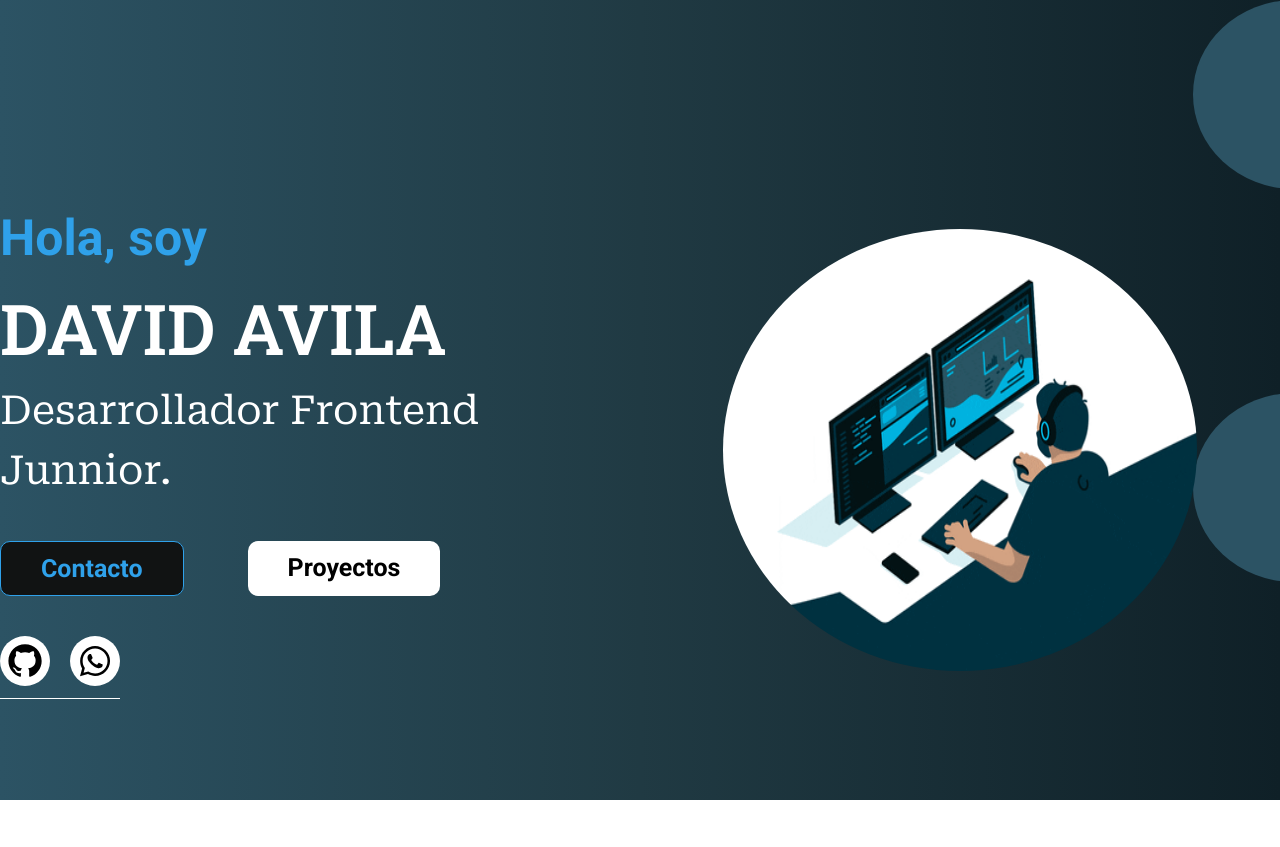
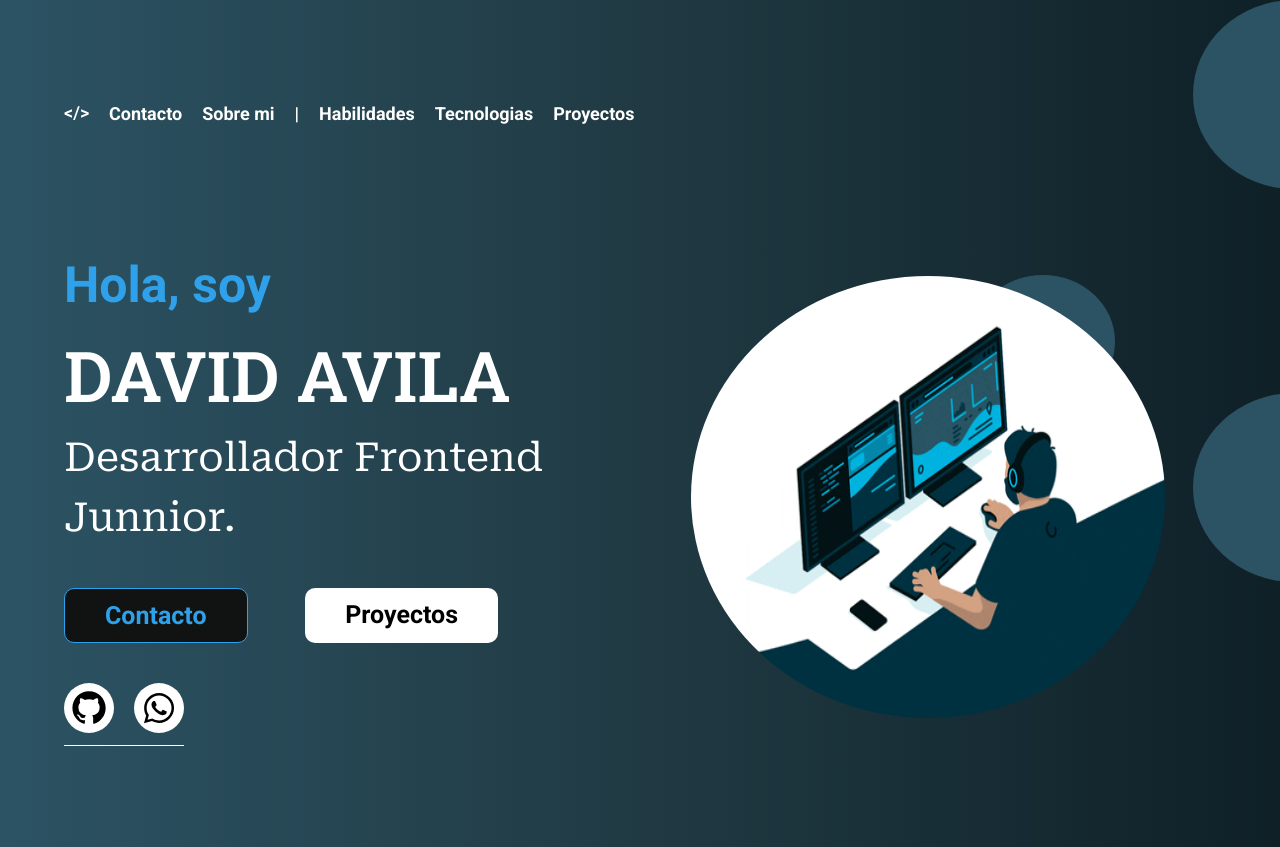
Before and after one commit to DavidAvila502/my_portfolio, a React (Vite) app: page / in a window 1280 px wide. Before the commit the page ends 800 px from the top, so only its background shows below. Built offline with nearby package versions, Linux system fonts and the light colour scheme.

Commit message:
Navbar added

```diff
--- a/src/App.tsx
+++ b/src/App.tsx
@@ -1,18 +1,20 @@
 import { Banner } from "./sections";
 import ballsBackground from "./assets/CIRCLE BACKGROUND.svg";
+import { Navbar } from "./components";
 const App = () => {
    return (
       // Main container
       <div
          className="min-h-[100vh]
-         pt-[200px]
+         pt-[100px]
          bg-gradient-to-l from-[#0F2027] via-[#203A43] to-[#2C5364]"
       >
          <img
             src={ballsBackground}
-            alt=""
+            alt="bubble background"
             className="absolute right-0 top-0 z-[1]"
          />
+         <Navbar />
          <Banner />
       </div>
    );
--- a/src/components/Navbar/Navbar.tsx
+++ b/src/components/Navbar/Navbar.tsx
@@ -0,0 +1,28 @@
+import tagIcon from "../../assets/tag.svg";
+import styles from "../../styles";
+
+const Navbar = () => {
+   return (
+      <div className={`mb-[120px] ${styles.xPaddings}`}>
+         <div className={`${styles.innerWidth} mx-auto`}>
+            <ul
+               className="flex flex-row items-center gap-[20px]
+             text-white text-[18px] font-Roboto font-semibold"
+            >
+               <li>
+                  <img src={tagIcon} alt="programmer icon" />
+               </li>
+               <li>Contacto</li>
+               <li>Sobre mi</li>
+
+               <li>|</li>
+               <li>Habilidades</li>
+               <li>Tecnologias</li>
+               <li>Proyectos</li>
+            </ul>
+         </div>
+      </div>
+   );
+};
+
+export default Navbar;
--- a/src/components/index.tsx
+++ b/src/components/index.tsx
@@ -1,3 +1,4 @@
 import CustomButton from "./shared/CustomButton/CustomButton";
+import Navbar from "./Navbar/Navbar";
 
-export { CustomButton };
+export { CustomButton, Navbar };
--- a/src/sections/Banner/Banner.tsx
+++ b/src/sections/Banner/Banner.tsx
@@ -2,12 +2,15 @@ import { CustomButton } from "../../components";
 import ProgramerGif from "../../assets/programmer_gif.gif";
 import githubIcon from "../../assets/githubIcon.svg";
 import whatsAppIcon from "../../assets/whatsappIcon.svg";
+import styles from "../../styles";
 
 const Banner = () => {
    return (
-      <div className="min-h-[600px]">
+      <div className={`min-h-[600px] ${styles.xPaddings}`}>
          {/* Banner grid */}
-         <div className="max-w-[1280px] mx-auto grid grid-cols-2 h-[500px] ">
+         <div
+            className={`${styles.innerWidth}  mx-auto grid grid-cols-2 h-[500px] `}
+         >
             {/* left Side */}
             <div className="flex flex-col justify-center z-[2]">
                <p className="font-Roboto font-semibold text-softBlue text-[50px]">
--- /dev/null
+++ b/src/styles/index.ts
@@ -0,0 +1,6 @@
+const styles = {
+   innerWidth: "2xl:max-w-[1280px] w-full",
+   xPaddings: "sm:px-16 px-6",
+};
+
+export default styles;
```
Also changed, not shown: src/assets/tag.svg (added).
